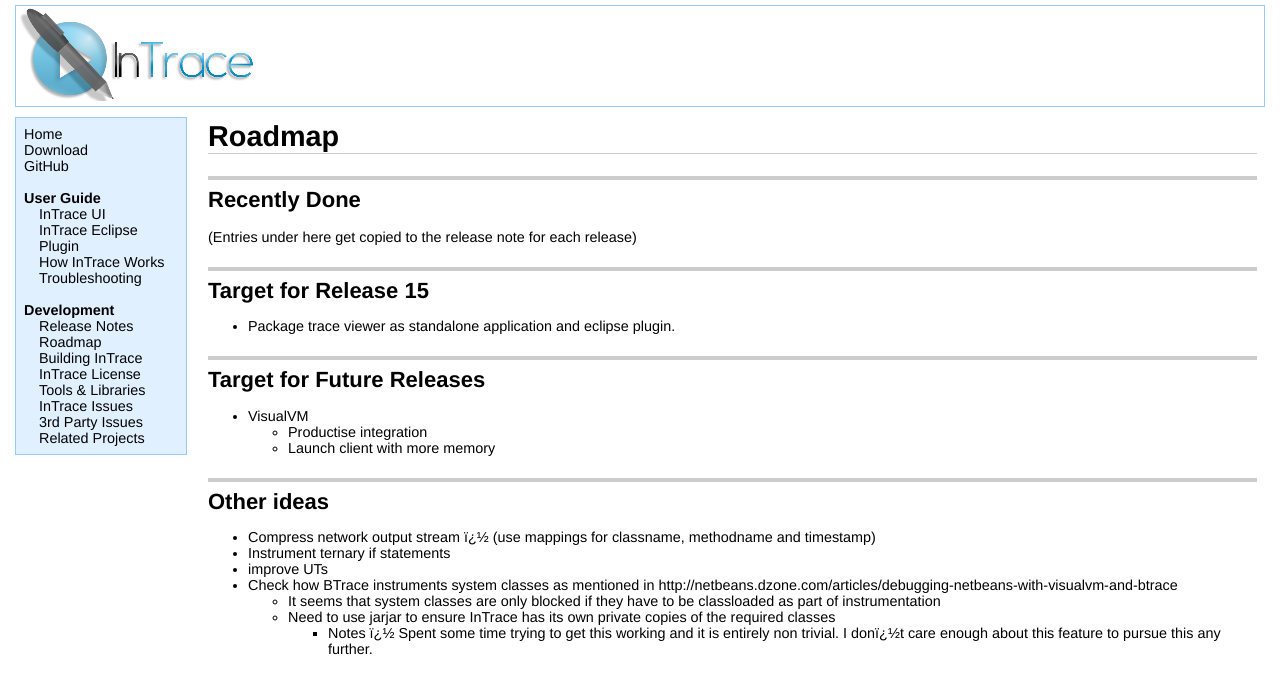
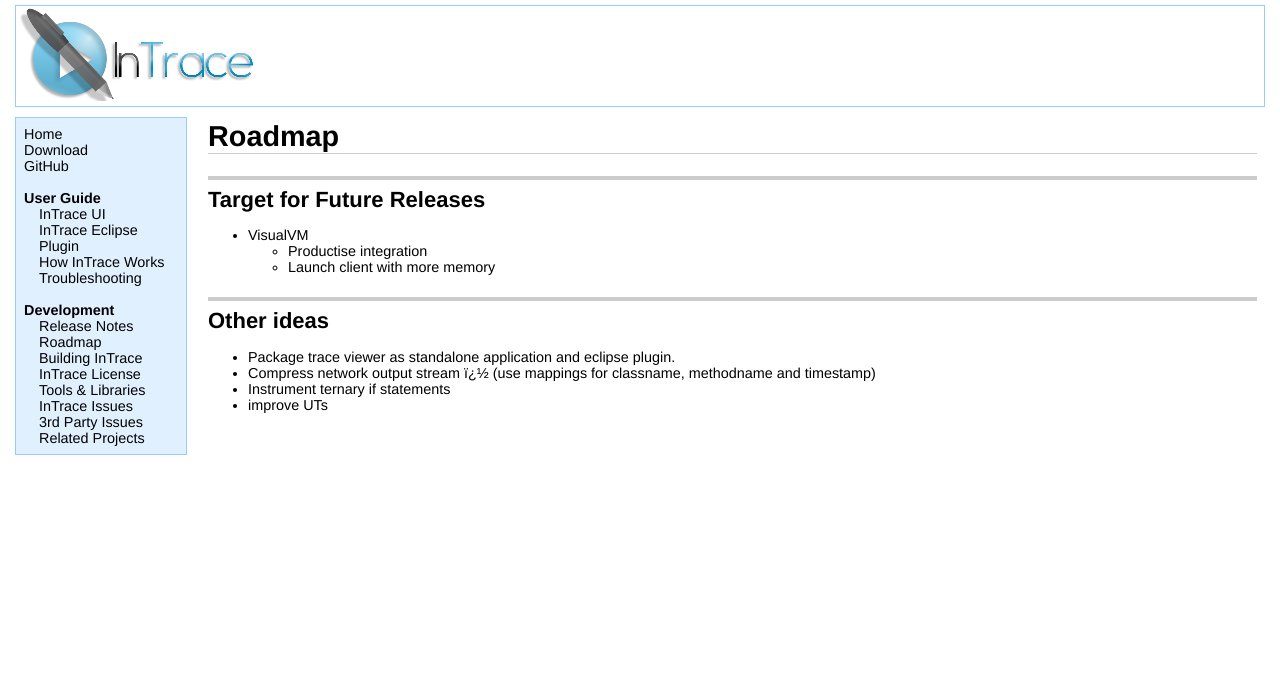
Before and after one commit to mchr3k/org.intrace, a Jekyll site: the page built from roadmap.html, in a window 1280 px wide. Shown: the top 694 px of the page. Built offline with Jekyll 4.4.1, drawn with Linux system fonts in a browser that asks for light colours.

Commit message:
Move standalone editor idea into Other ideas section

```diff
--- a/roadmap.html
+++ b/roadmap.html
@@ -3,14 +3,6 @@ layout: default
 title: InTrace - Roadmap
 ---
 <h1>Roadmap</h1>
-
-<h2>Recently Done</h2>
-<p>(Entries under here get copied to the release note for each release)</p>
-
-<h2>Target for Release 15</h2>
-<ul>
-<li>Package trace viewer as standalone application and eclipse plugin.
-</ul>
 
 <h2>Target for Future Releases</h2>
 <ul>
@@ -20,21 +12,13 @@ title: InTrace - Roadmap
   <li>Launch client with more memory</li>
 </ul>
 </li>
-</ul><h2>Other ideas</h2>
+</ul>
+
+<h2>Other ideas</h2>
 <ul>
+<li>Package trace viewer as standalone application and eclipse plugin.
 <li>Compress network output stream � (use mappings for classname, methodname and timestamp)</li>
-
 <li>Instrument ternary if statements</li>
 <li>improve UTs</li>
-	<li>Check how BTrace instruments system classes as mentioned in http://netbeans.dzone.com/articles/debugging-netbeans-with-visualvm-and-btrace
-	<ul>
-<li>It seems that system classes are only blocked if they have to be classloaded as part of instrumentation</li>
-		<li>Need to use jarjar to ensure InTrace has its own private copies of the required classes
-		<ul>
-<li>Notes � Spent some time trying to get this working and it is entirely non trivial. I don�t care enough about this feature to pursue this any further.</li>
-		</ul>
-
 </li>
 </ul>
-</li>
-</ul>
```
Lines whose indentation alone changed are shown as unchanged.
